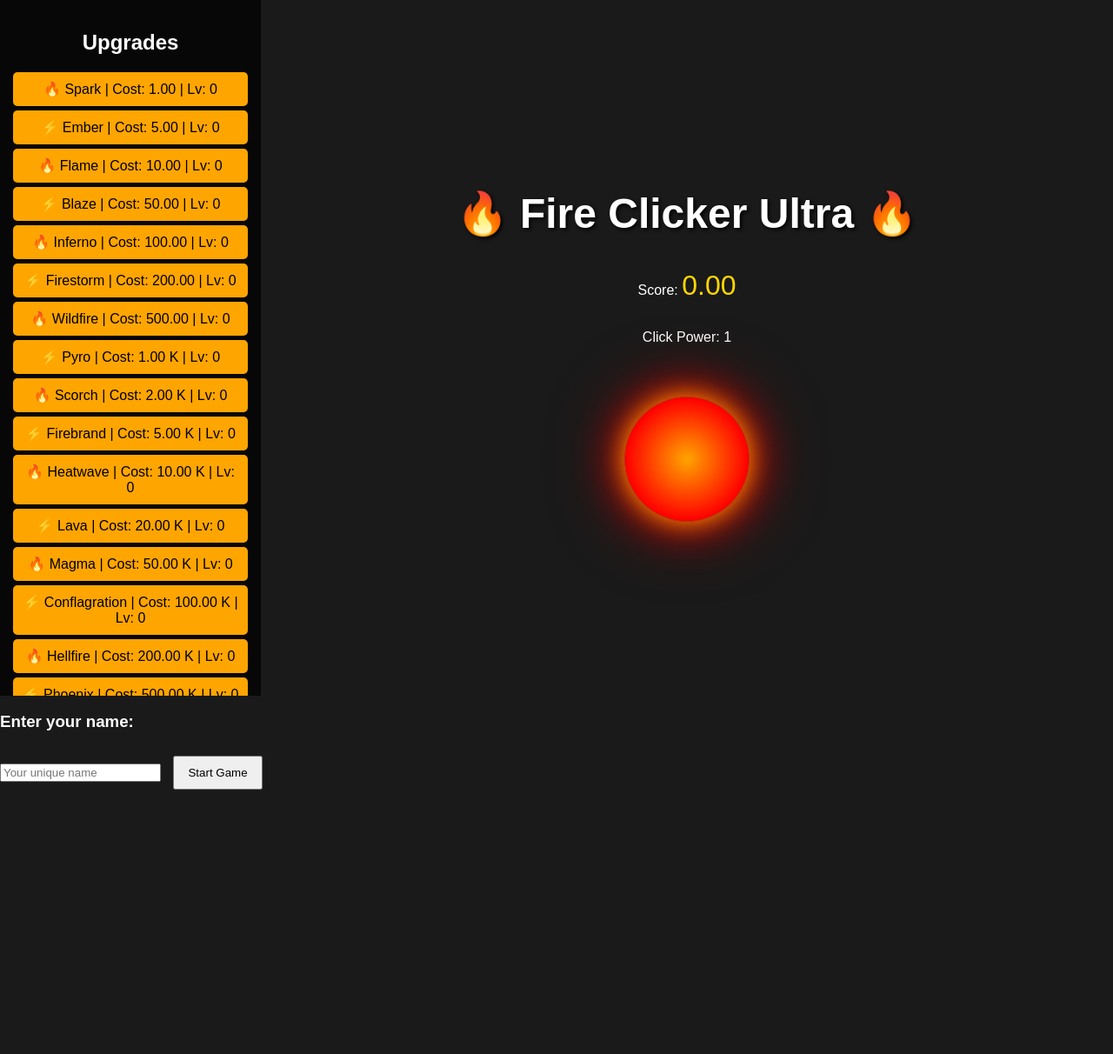
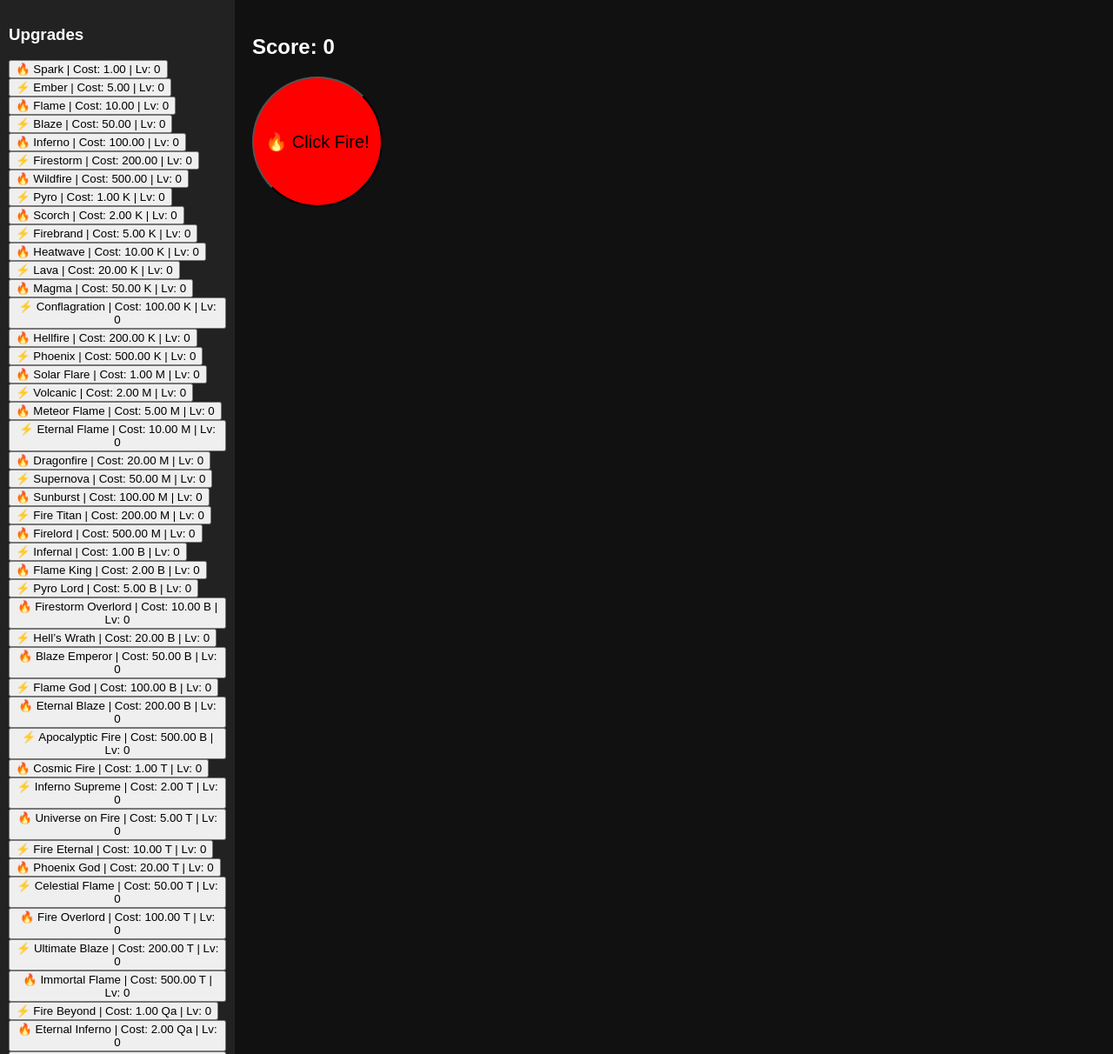
Before and after one commit to chenuldamvidu/Fire-clicker, a plain HTML site: page index.html in a window 1280 px wide. Shown: the top 1212 px of the page at 87% size. Before the commit the page ends 934 px from the top, so only its background shows below. Drawn offline with Linux system fonts and the light colour scheme.

Commit message:
Update index.html

```diff
--- a/index.html
+++ b/index.html
@@ -3,41 +3,40 @@
 <head>
 <meta charset="UTF-8">
 <meta name="viewport" content="width=device-width, initial-scale=1.0">
-<title>🔥 Fire Clicker Ultra 🔥</title>
-<link rel="stylesheet" href="style.css">
+<title>Fire Clicker</title>
+<style>
+  body { font-family: Arial; background: #111; color: #fff; margin:0; padding:0; display:flex; }
+  #game-container { flex:1; padding:20px; position:relative; }
+  #fire-btn { width:150px; height:150px; background:red; border-radius:50%; font-size:20px; }
+  #upgrades { width:250px; background:#222; overflow-y:auto; padding:10px; }
+  .upgrade { padding:5px; margin:5px; background:#333; cursor:pointer; }
+  .floating-number { position:absolute; color:yellow; animation: floatUp 1s forwards; }
+  @keyframes floatUp { 0%{opacity:1; transform:translateY(0);} 100%{opacity:0; transform:translateY(-50px);} }
+  #leaderboard { background:#222; padding:10px; margin-top:10px; }
+  #admin-panel { background:#333; padding:10px; margin-top:10px; }
+</style>
 </head>
 <body>
-<div class="container">
 
-    <!-- Left shop panel -->
-    <div id="shop">
-        <h2>Upgrades</h2>
-        <div id="upgrade-list"></div>
-        <button id="reset-progress">RESET Progress</button>
-    </div>
+<div id="upgrades">
+  <h3>Upgrades</h3>
+  <div id="upgrade-list"></div>
+  <div id="leaderboard">
+    <h4>Leaderboard</h4>
+    <ol id="leaderboard-list"></ol>
+  </div>
+  <div id="admin-panel">
+    <h4>Admin Panel</h4>
+    <button id="reset-game">Reset All</button>
+    <button id="max-click-power">Max Click Power</button>
+  </div>
+</div>
 
-    <!-- Main game area -->
-    <div class="main">
-        <h1>🔥 Fire Clicker Ultra 🔥</h1>
-        <p>Score: <span id="score">0</span></p>
-        <p>Click Power: <span id="click-power">1</span></p>
-        <div id="fire-container">
-            <!-- CSS flame -->
-            <div id="fire-btn"></div>
-        </div>
-    </div>
+<div id="game-container">
+  <h2>Score: <span id="score">0</span></h2>
+  <button id="fire-btn">🔥 Click Fire!</button>
+</div>
 
-</div>
 <script src="game.js"></script>
 </body>
 </html>
-<div id="name-panel">
-  <h3>Enter your name:</h3>
-  <input type="text" id="player-name" placeholder="Your unique name">
-  <button id="start-game">Start Game</button>
-  <p id="name-error" style="color:red;"></p>
-</div>
-
-<div id="game-container" style="display:none;">
-  <!-- Your existing game HTML here -->
-</div>
```
